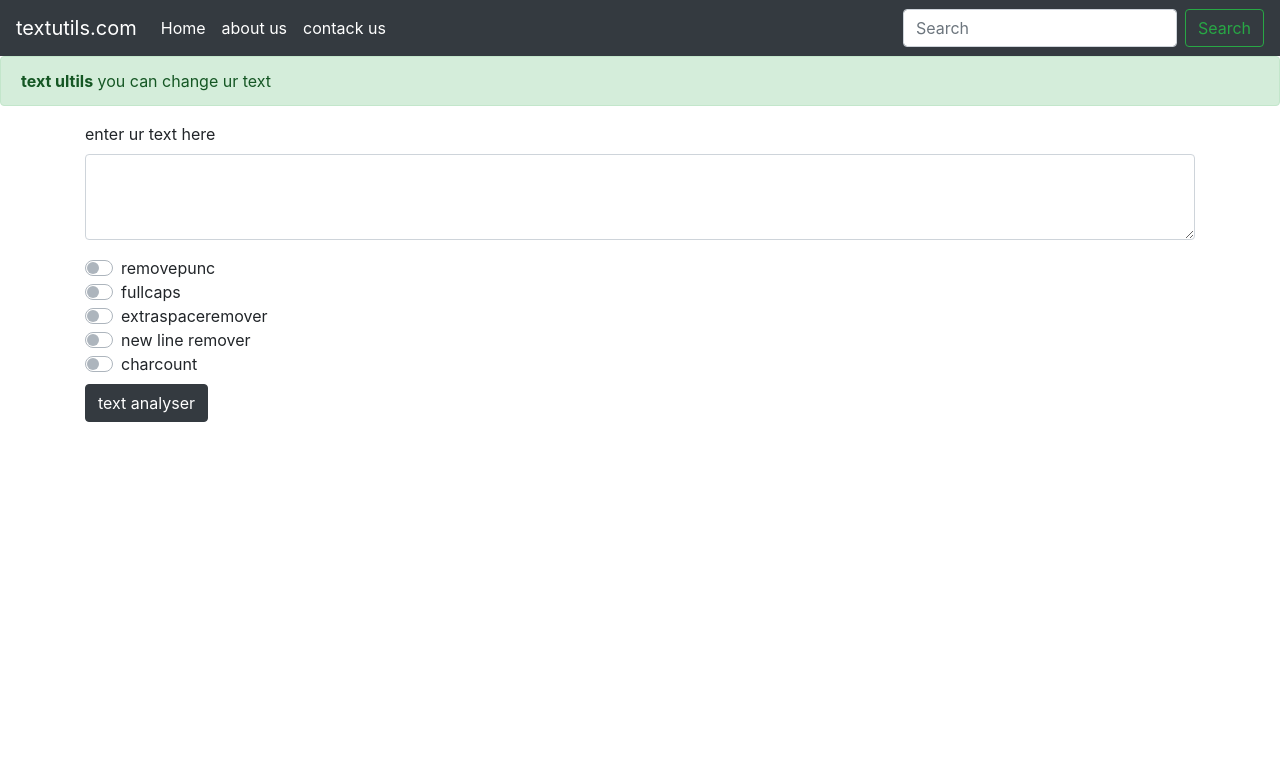
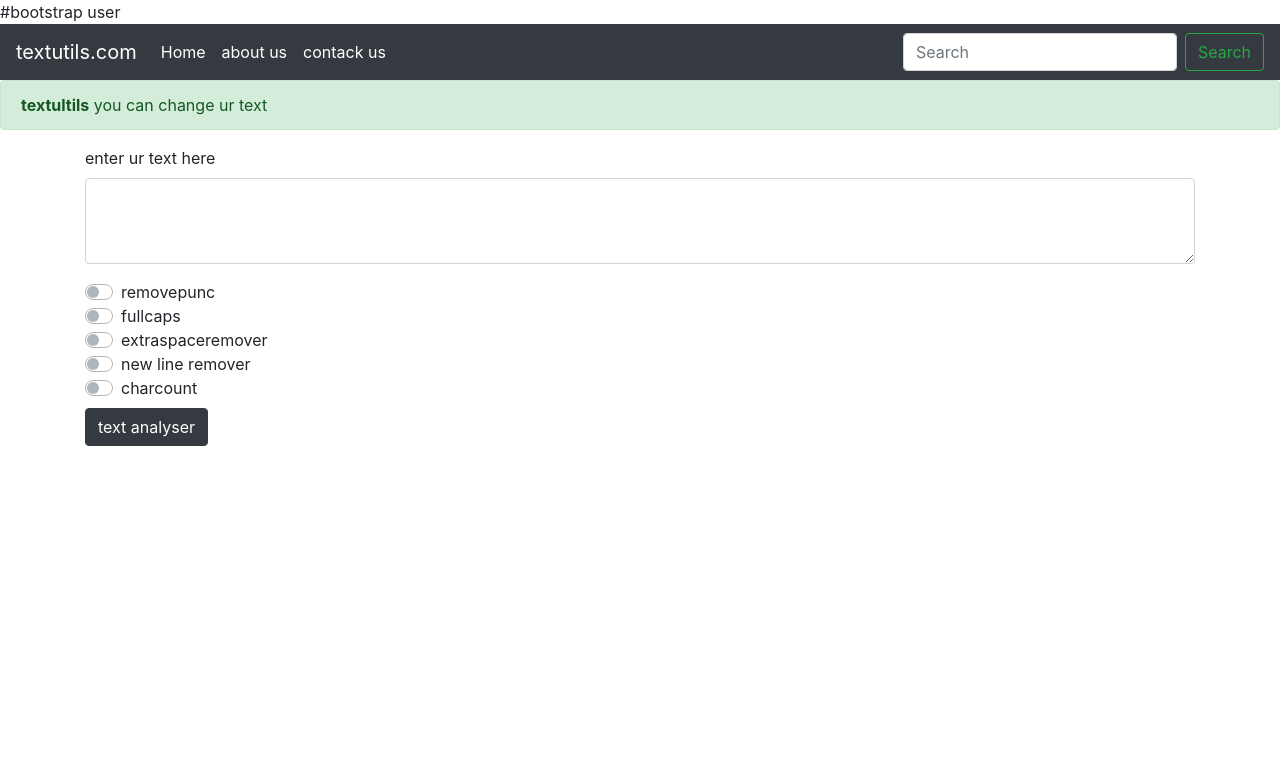
Before and after one commit to 25prateek/TextUtils, a Django app: page / in a window 1280 px wide. Shown: the top 783 px of the page. Run offline with Django 3.2, Linux system fonts and the light colour scheme; some libraries are stand-ins or nearby versions.

Commit message:
first commit

```diff
--- a/mysite/views.py
+++ b/mysite/views.py
@@ -5,12 +5,13 @@ from  django.shortcuts import render
 def index(request):
     return render (request,'index.html')
 def analyze(request):
-    djtext= request.GET.get('text','default')
-    removepunc=request.GET.get('removepunc','off')
-    fullcaps = request.GET.get('fullcaps', 'off')
-    newlineremover = request.GET.get('newlineremover', 'off')
-    extraspaceremover = request.GET.get('extraspaceremover', 'off')
-    charcount = request.GET.get('charcount', 'off')
+    djtext= request.POST.get('text','default')
+    removepunc=request.POST.get('removepunc','off')
+    fullcaps = request.POST.get('fullcaps', 'off')
+    newlineremover = request.POST.get('newlineremover', 'off')
+    extraspaceremover = request.POST.get('extraspaceremover', 'off')
+    charcount = request.POST.get('charcount', 'off')
+
     if removepunc == "on":
         punctuations = '''!()-[]{};:'"\,<>./?@#$%^&*_~'''
         analyzed =""
@@ -18,7 +19,6 @@ def analyze(request):
             if char not in punctuations:
                 analyzed = analyzed + char
         params={'perpose':'removed punctuation','analyzed_text':analyzed}
-        #return render(request, 'analyze.html', params)
         djtext = analyzed
 
     if fullcaps == "on":
@@ -27,17 +27,13 @@ def analyze(request):
             analyzed = analyzed + char.upper()
         params = {'perpose': 'make upper case', 'analyzed_text': analyzed}
         djtext = analyzed
-       # return render(request, 'analyze.html', params)
 
     if newlineremover == "on":
         analyzed = ""
         for char in djtext:
             if char != "\n" and char!="\r":
                 analyzed = analyzed + char
-            else:
-                print("no")
         params = {'perpose': 'remover new line', 'analyzed_text': analyzed}
-    #    return render(request, 'analyze.html', params)
         djtext = analyzed
 
     if extraspaceremover == "on":
@@ -56,7 +52,6 @@ def analyze(request):
             analyzed = analyzed + char
         analyzed = [analyzed, 'no of count character is :- ', i]
         params = {'perpose': 'no of count is :-', 'analyzed_text': analyzed}
-        # return render(request, 'analyze.html', params)
         djtext = analyzed
 
     if (removepunc != "on" and newlineremover != "on" and extraspaceremover != "on" and fullcaps != "on" and charcount!= "on"):
--- a/templates/index.html
+++ b/templates/index.html
@@ -1,3 +1,4 @@
+#bootstrap user
 <!doctype html>
 <html lang="en">
   <head>
@@ -37,10 +38,10 @@
   </div>
 </nav>
 <div class="alert alert-success" role="alert">
-  <strong>text ultils</strong> you can change ur text
+  <strong>textultils</strong> you can change ur text
 </div>
 <div class="container">
-    <form action='/analyze' method="get">
+    <form action='/analyze' method="post">{% csrf_token %}
   <div class="form-group">
     <label for="exampleFormControlTextarea1">enter ur text here </label>
     <textarea name="text" class="form-control" id="exampleFormControlTextarea1" rows="3"></textarea>
```
